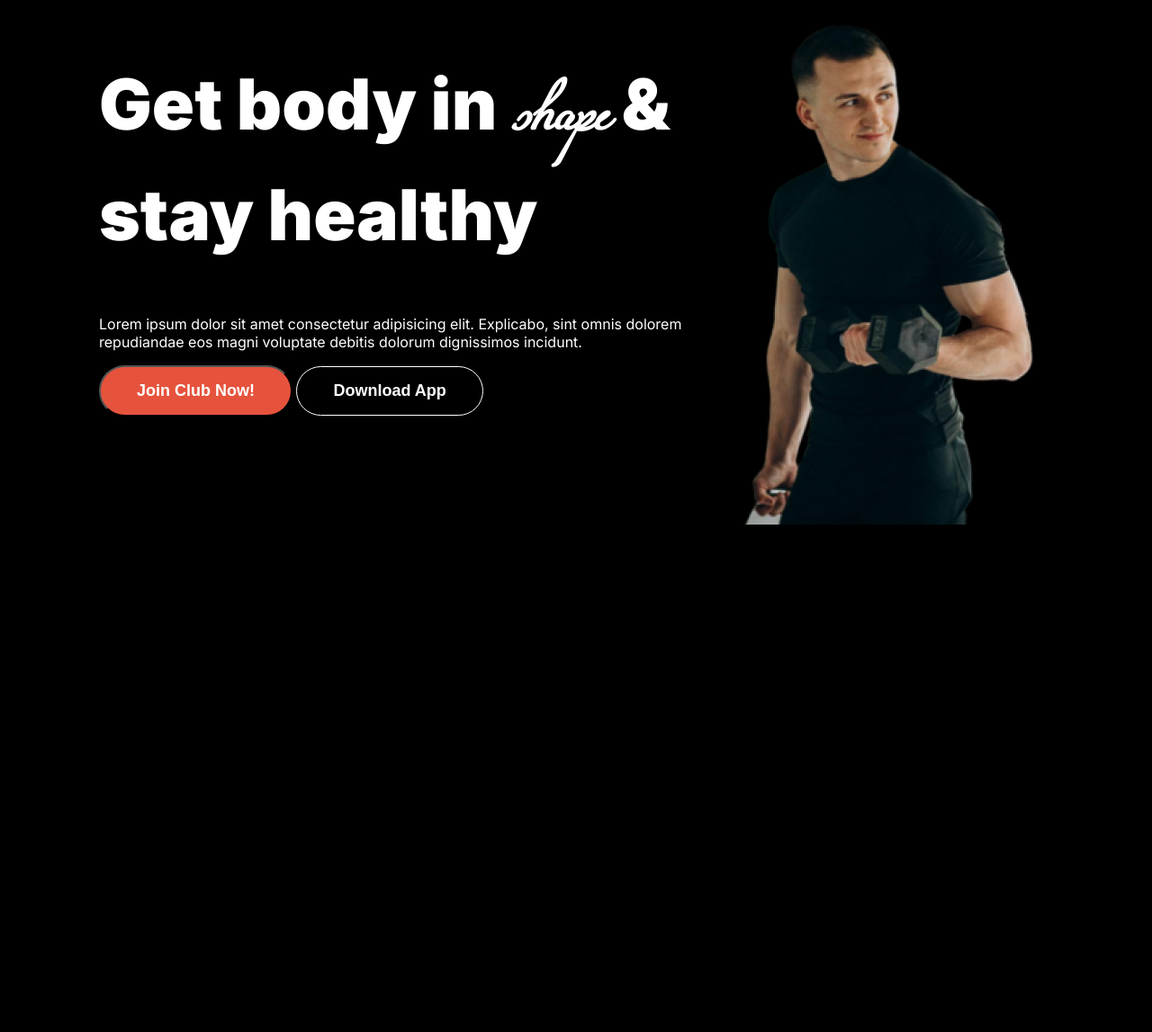
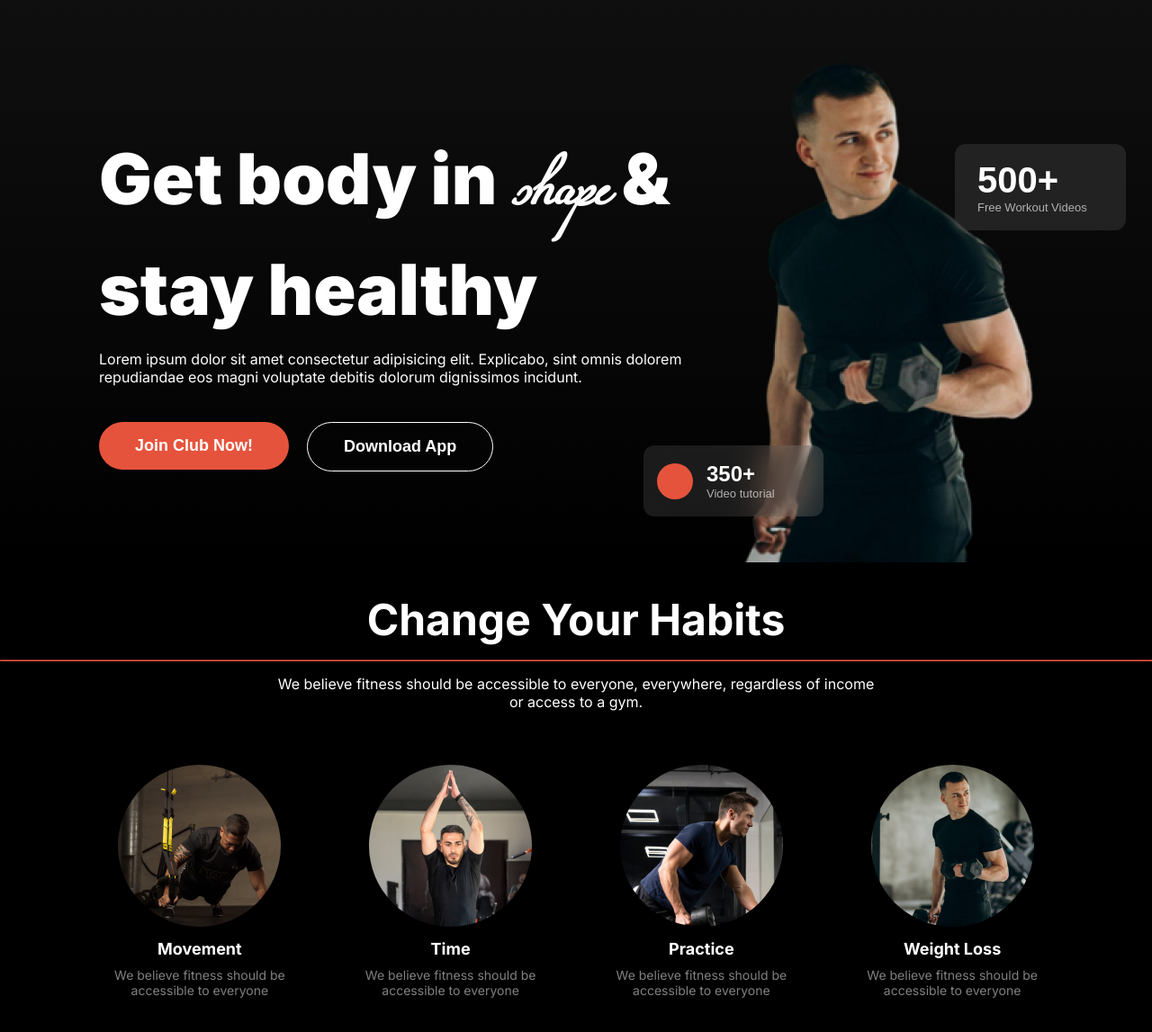
Before and after one commit to Raka-403/second-assignment, a plain HTML site: page index.html in a window 1280 px wide. Shown: the part 81-1228 px from the top of the page at 90% size. Before the commit the page ends 800 px from the top, so only its background shows below. Drawn offline with Linux system fonts and the light colour scheme.

Commit message:
made 2 section

```diff
--- a/css/styels.css
+++ b/css/styels.css
@@ -1,6 +1,10 @@
 @font-face {
   font-family: miama;
   src: url(../fonts/miama.regular.ttf);
+}
+* {
+  margin: 0;
+  padding: 0;
 }
 body {
   font-family: "Inter", system-ui;
@@ -11,13 +15,23 @@ body {
   width: 1060px;
   margin: 0 auto;
 }
+.hero_section {
+  display: flex;
+}
 
 .btn_primary {
   background: rgb(230, 83, 60);
-  border-radius: 46px;
   font-weight: 600;
   font-size: 18px;
-  padding: 10px 20px;
+  border-radius: 42px;
+  font-size: 18px;
+  padding: 16px 40px;
+  color: white;
+  border: none;
+}
+.btn_primary:hover {
+  background: rgb(170, 61, 44);
+  transition: all 0.4s;
 }
 
 .header {
@@ -27,6 +41,7 @@ body {
   height: 46px;
   justify-content: space-between;
   margin: 0 auto;
+  padding: 25px 0;
 }
 
 .nav_list {
@@ -46,19 +61,11 @@ body {
   font-size: 2.25rem;
   font-weight: 800;
 }
-*/ body {
+body {
   font-family: "Inter", system-ui;
-  width: 1060px;
+  /* width: 1060px; */
   margin: 0 auto;
   background-color: black;
-  color: white;
-}
-.btn_primary {
-  background: rgb(230, 83, 60);
-  border-radius: 42px;
-  font-weight: 600;
-  font-size: 18px;
-  padding: 16px 40px;
   color: white;
 }
 
@@ -97,13 +104,28 @@ body {
 .hero_section {
   display: flex;
   margin: 30px auto;
+  justify-content: center;
+  align-items: center;
 }
 .hero_section__text {
   text-align: left;
+  /* display: flex;
+  justify-content: center;
+  align-items: center;
+  flex-direction: column; */
 }
 .hero_h1 {
   font-weight: 900;
   font-size: 78px;
+}
+.hero_section__text p {
+  padding: 20px 0;
+}
+
+.hero-btn {
+  margin-top: 20px;
+  display: flex;
+  gap: 20px;
 }
 .btn_transparent {
   border-radius: 42px;
@@ -114,3 +136,151 @@ body {
   color: white;
   border: 1px solid white;
 }
+.btn_transparent:hover {
+  background: rgb(230, 83, 60);
+  transition: all 0.4s;
+}
+
+.blur_number-1 {
+  font-size: 40px;
+  font-weight: 900;
+  color: rgb(255, 255, 255);
+}
+.blur-text-1 {
+  color: rgba(255, 255, 255, 0.65);
+  font-size: 13px;
+  font-weight: 400;
+  width: 150px;
+}
+.btn_blur {
+  text-align: left;
+  backdrop-filter: blur(20px);
+  background-color: rgba(255, 255, 255, 0.1);
+  border-radius: 12px;
+  padding: 18px 25px;
+  border: none;
+  position: absolute;
+  left: 240px;
+  top: 115px;
+  width: 190px;
+}
+.btn_blur-2 {
+  width: 200px;
+  backdrop-filter: blur(20px);
+  background-color: rgba(255, 255, 255, 0.1);
+  border-radius: 12px;
+  padding: 18px 15px;
+  border: none;
+  position: absolute;
+  right: 255px;
+  bottom: 55px;
+  display: flex;
+  align-items: center;
+  text-align: left;
+  gap: 15px;
+}
+.orng_btn {
+  background: rgb(230, 83, 60);
+  height: 40px;
+  width: 40px;
+  border-radius: 50px;
+}
+.blur_number-2 {
+  font-size: 24px;
+  font-weight: 900;
+  color: rgb(250, 250, 249);
+}
+.blur-text-2 {
+  color: rgba(255, 255, 255, 0.65);
+  font-size: 13px;
+  font-weight: 400;
+  width: 150px;
+}
+
+.hero {
+  background: linear-gradient(
+    180deg,
+    rgb(17, 17, 17),
+    rgba(119, 119, 119, 0) 100%
+  );
+}
+
+.habit-section {
+  margin: 20px 0;
+}
+.habit-section-div1 {
+  text-align: center;
+}
+.habit-section-div1__heading {
+  font-size: 48px;
+}
+.hr {
+  border-color: rgb(230, 83, 60);
+  margin: 15px 0;
+}
+.habit-section-div1__p {
+  width: 670px;
+  margin: 0px auto;
+}
+.habit-img-sec {
+  display: grid;
+  grid-template-columns: repeat(4, 1fr);
+  gap: 55px;
+  margin: 60px auto;
+  text-align: center;
+}
+.habit-img-sec img {
+  border-radius: 50%;
+}
+.habit-img-sec h3 {
+  font-size: 18px;
+  margin: 10px 0;
+}
+.habit-img-sec p {
+  font-size: 14px;
+  color: rgba(255, 255, 255, 0.5);
+
+  font-weight: 400;
+}
+
+@media screen and (max-width: 576px) {
+  .container {
+    width: 353px;
+  }
+  .header {
+    width: 353px;
+  }
+  .header nav {
+    display: none;
+  }
+  .hero_section {
+    width: 353px;
+    flex-direction: column;
+  }
+  .hero_h1 {
+    font-size: 36px;
+  }
+  .hero_section__text p {
+    font-size: 16px;
+  }
+
+  .btn_blur {
+    left: 200px;
+    top: 45px;
+  }
+  .blur_number-1 {
+    font-size: 30px;
+  }
+  .btn_blur-2 {
+    right: 170px;
+    bottom: 240px;
+  }
+  .hero-btn button {
+    /* width: 170px; */
+    padding: 20px 15px;
+    font-size: 18px;
+  }
+  .habit-img-sec {
+    grid-template-columns: repeat(1, 1fr);
+  }
+}
--- a/index.html
+++ b/index.html
@@ -15,6 +15,7 @@
     <link rel="stylesheet" href="css/styels.css" />
   </head>
   <body>
+    <div class="hero">
       <!-- Header Section Start -->
       <header class="header">
         <h2 class="nav_logo">Fitness</h2>
@@ -50,16 +51,67 @@
             sint omnis dolorem repudiandae eos magni voluptate debitis dolorum
             dignissimos incidunt.
           </p>
+          <div class="hero-btn">
             <div>
               <button class="btn_primary">Join Club Now!</button>
+            </div>
+            <div>
               <button class="btn_transparent">Download App</button>
             </div>
           </div>
+        </div>
+        <div style="position: relative">
+          <button class="btn_blur">
+            <span class="blur_number-1">500+</span>
+            <br />
+            <span class="blur-text-1"> Free Workout Videos</span>
+          </button>
+          <img src="images/Images 2.png" alt="" />
+          <button class="btn_blur-2">
+            <div class="orng_btn"></div>
             <div>
-        <img src="images/Images 2.png" alt="" />
+              <span class="blur_number-2">350+</span>
+              <br />
+              <span class="blur-text-2"> Video tutorial</span>
+            </div>
+          </button>
         </div>
       </section>
+    </div>
     <!-- Hero Section End  -->
+    <section class="habit-section">
+      <div class="habit-section-div1">
+        <h1 class="habit-section-div1__heading">Change Your Habits</h1>
+        <hr class="hr" />
+        <p class="habit-section-div1__p container">
+          We believe fitness should be accessible to everyone, everywhere,
+          regardless of income or access to a gym.
+        </p>
+      </div>
+
+      <div class="habit-img-sec container">
+        <div>
+          <img src="images/image 3.png" alt="" />
+          <h3>Movement</h3>
+          <p>We believe fitness should be accessible to everyone</p>
+        </div>
+        <div>
+          <img src="images/image 2.png" alt="" />
+          <h3>Time</h3>
+          <p>We believe fitness should be accessible to everyone</p>
+        </div>
+        <div>
+          <img src="images/image 4.png" alt="" />
+          <h3>Practice</h3>
+          <p>We believe fitness should be accessible to everyone</p>
+        </div>
+        <div>
+          <img src="images/image 5.png" alt="" />
+          <h3>Weight Loss</h3>
+          <p>We believe fitness should be accessible to everyone</p>
+        </div>
+      </div>
+    </section>
     <footer></footer>
   </body>
 </html>
```
Lines whose indentation alone changed are shown as unchanged.
